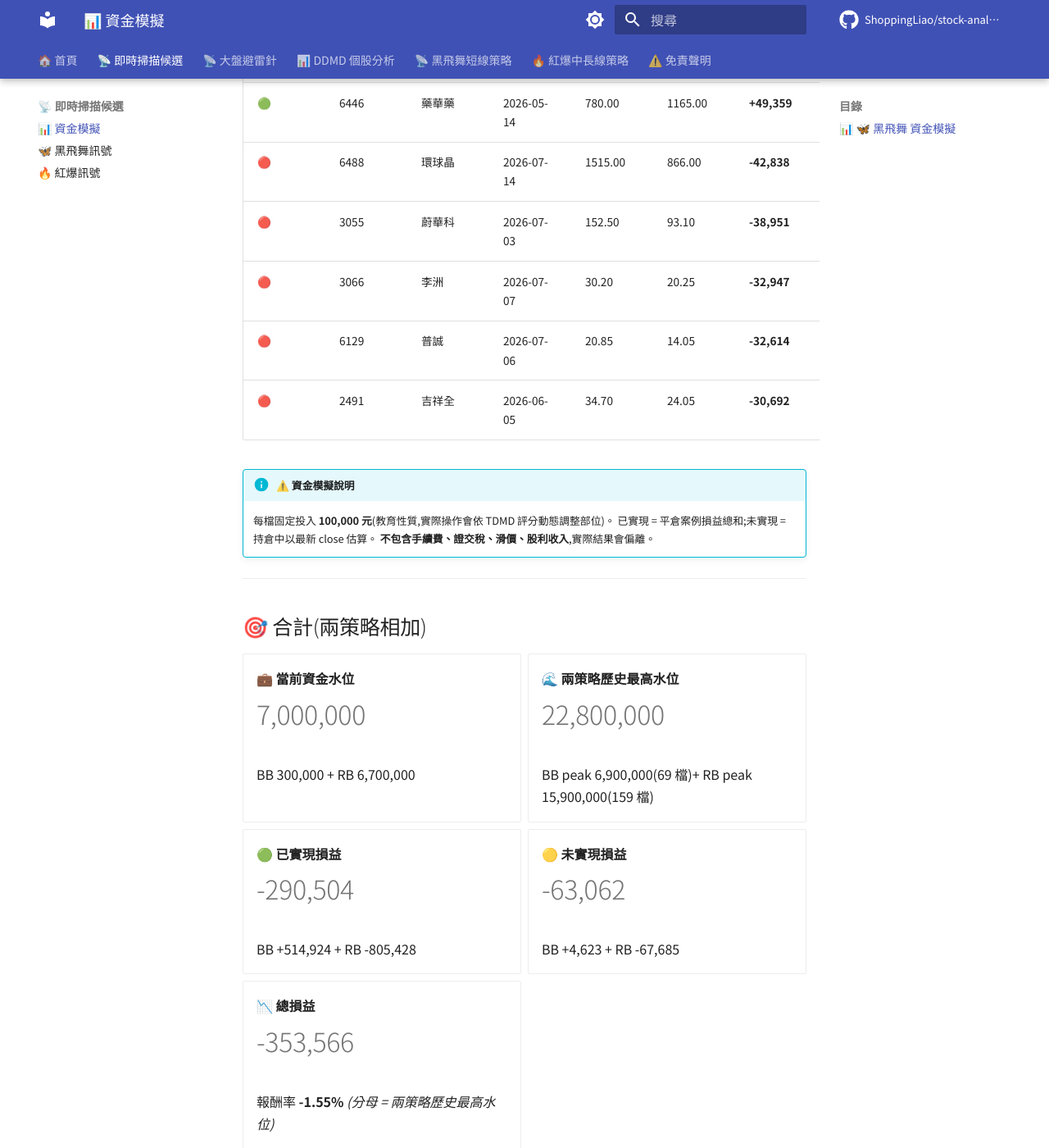
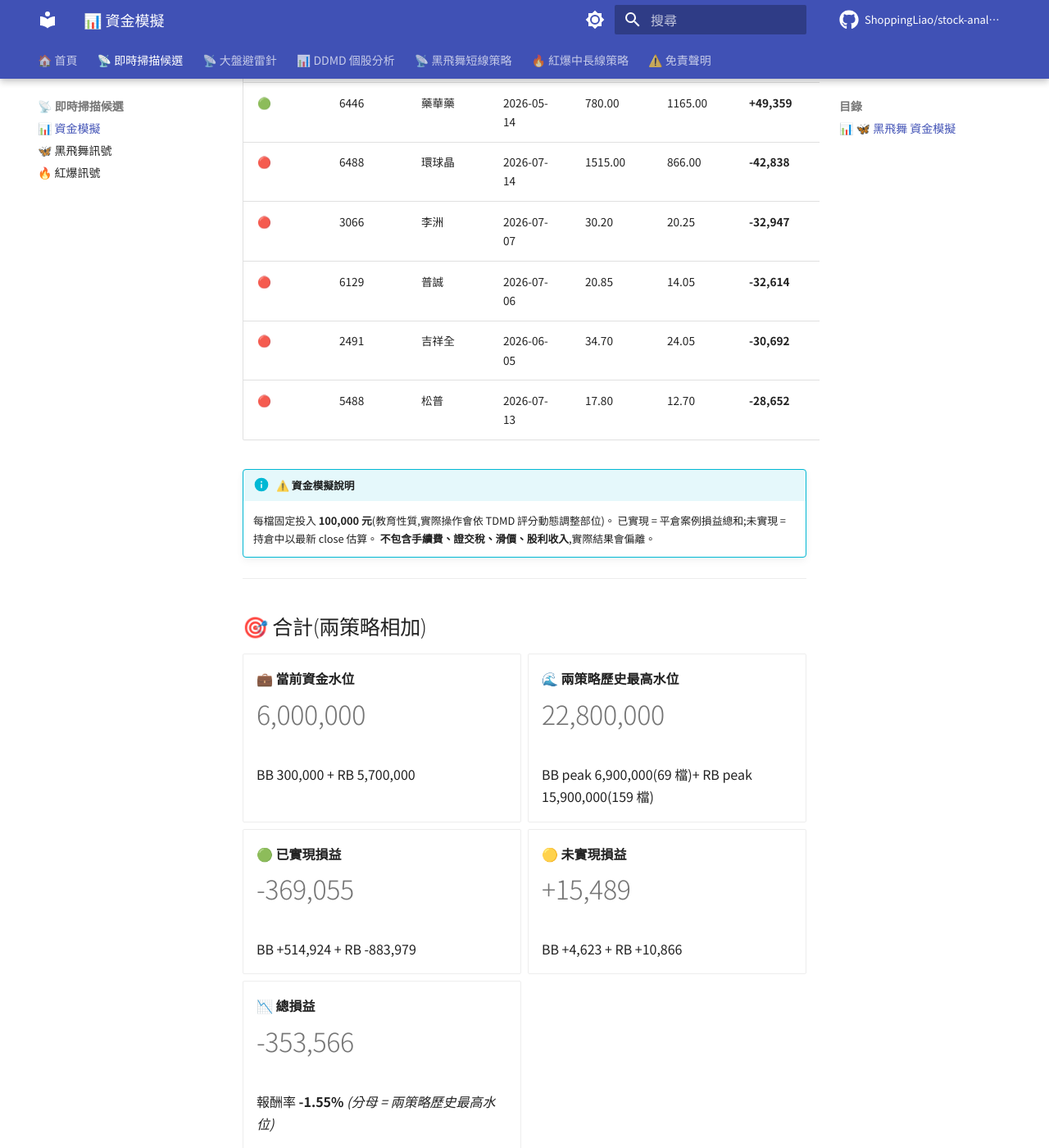
Before and after one commit to ShoppingLiao/stock-analysis-public, an MkDocs documentation site: the page built from docs/signals_capital.md, in a window 1280 px wide and 1400 px high, scrolled down 2834 px. Shown: the whole window at 82% size. Built offline with MkDocs 1.6.1 and Material for MkDocs 9.7.7, drawn with Linux system fonts in a browser that asks for light colours; comment, search, counter and statistics services are not loaded; some of the changed text lies outside the part shown.

Commit message:
docs(signals): update BB + RB + capital (2026-08-03)

```diff
--- a/docs/signals_capital.md
+++ b/docs/signals_capital.md
@@ -72,9 +72,9 @@
 
 -   **💼 當前資金水位**
 
-    # 6,700,000
+    # 5,700,000
 
-    持倉 67 檔 × 100,000
+    持倉 57 檔 × 100,000
 
 -   **🌊 歷史最高水位**
 
@@ -84,15 +84,15 @@
 
 -   **🟢 已實現損益**
 
-    # -805,428
+    # -883,979
 
-    勝率 26.9% / 167 檔已平倉
+    勝率 27.7% / 177 檔已平倉
 
 -   **🟡 未實現損益**
 
-    # -67,685
+    # +10,866
 
-    持倉 67 檔(現價 vs 進場價)
+    持倉 57 檔(現價 vs 進場價)
 
 -   **📉 總損益**
 
@@ -102,7 +102,7 @@
 
 </div>
 
-> **💡 解讀**:這個策略歷史上**同時最多持有 159 檔**(在 2026-06-23),代表「玩這個策略至少要準備 **15,900,000 元**」才不會因資金不夠錯過訊號。當前只佔用 6,700,000(67 檔)。
+> **💡 解讀**:這個策略歷史上**同時最多持有 159 檔**(在 2026-06-23),代表「玩這個策略至少要準備 **15,900,000 元**」才不會因資金不夠錯過訊號。當前只佔用 5,700,000(57 檔)。
 
 ### 持倉中 — Top 5 獲利 / 虧損
 
@@ -114,10 +114,10 @@
 | 🟢 | 6432 | 今展科 | 2026-05-12 | 47.30 | 71.50 | **+51,163** | **+51.16%** |
 | 🟢 | 6446 | 藥華藥 | 2026-05-14 | 780.00 | 1165.00 | **+49,359** | **+49.36%** |
 | 🔴 | 6488 | 環球晶 | 2026-07-14 | 1515.00 | 866.00 | **-42,838** | **-42.84%** |
-| 🔴 | 3055 | 蔚華科 | 2026-07-03 | 152.50 | 93.10 | **-38,951** | **-38.95%** |
 | 🔴 | 3066 | 李洲 | 2026-07-07 | 30.20 | 20.25 | **-32,947** | **-32.95%** |
 | 🔴 | 6129 | 普誠 | 2026-07-06 | 20.85 | 14.05 | **-32,614** | **-32.61%** |
 | 🔴 | 2491 | 吉祥全 | 2026-06-05 | 34.70 | 24.05 | **-30,692** | **-30.69%** |
+| 🔴 | 5488 | 松普 | 2026-07-13 | 17.80 | 12.70 | **-28,652** | **-28.65%** |
 
 !!! info "⚠️ 資金模擬說明"
     每檔固定投入 **100,000 元**(教育性質,實際操作會依 TDMD 評分動態調整部位)。
@@ -132,9 +132,9 @@
 
 -   **💼 當前資金水位**
 
-    # 7,000,000
+    # 6,000,000
 
-    BB 300,000 + RB 6,700,000
+    BB 300,000 + RB 5,700,000
 
 -   **🌊 兩策略歷史最高水位**
 
@@ -144,15 +144,15 @@
 
 -   **🟢 已實現損益**
 
-    # -290,504
+    # -369,055
 
-    BB +514,924 + RB -805,428
+    BB +514,924 + RB -883,979
 
 -   **🟡 未實現損益**
 
-    # -63,062
+    # +15,489
 
-    BB +4,623 + RB -67,685
+    BB +4,623 + RB +10,866
 
 -   **📉 總損益**
 
```
Also changed, not shown: docs/signals_red_burst.md (+72 -82 lines).
